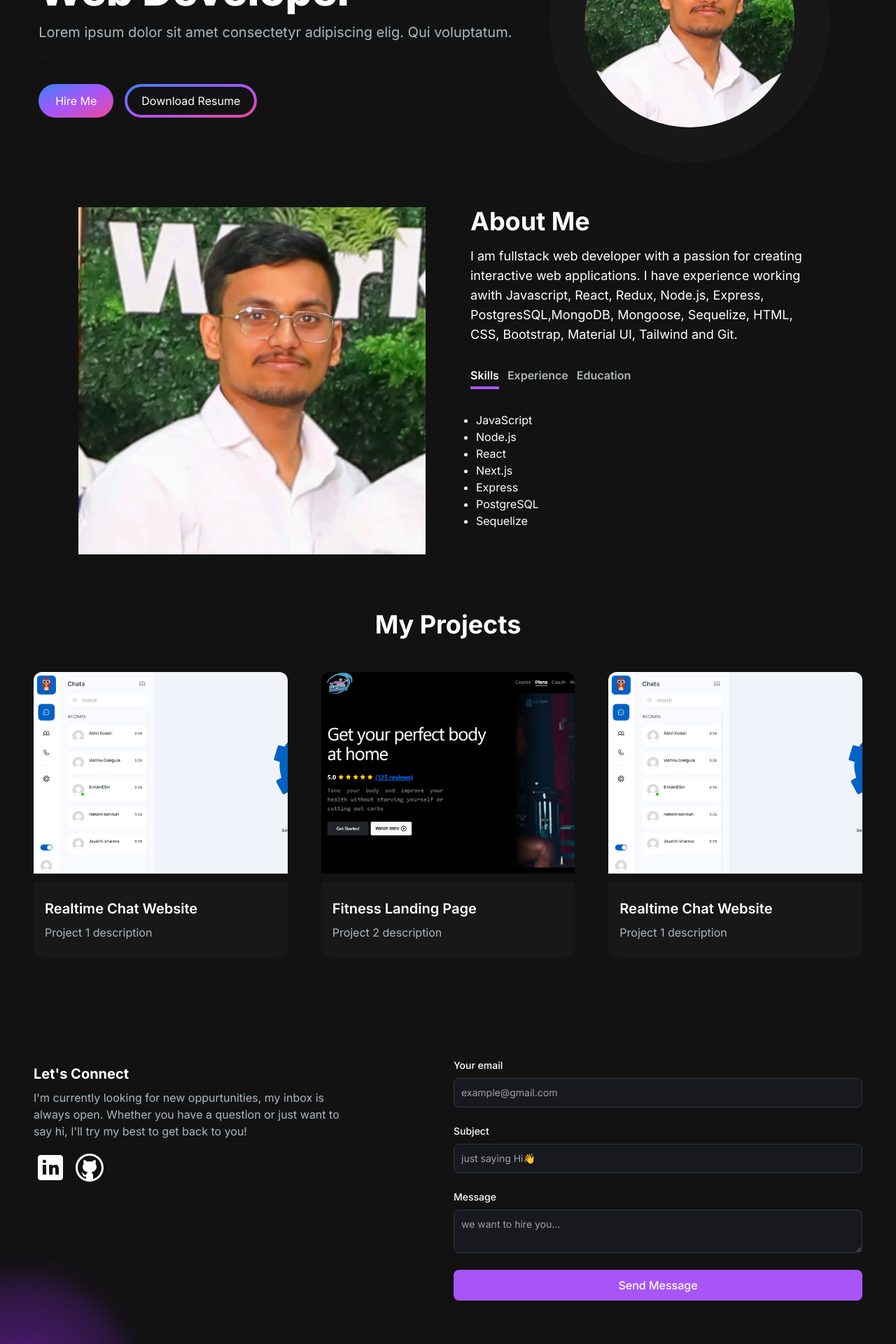
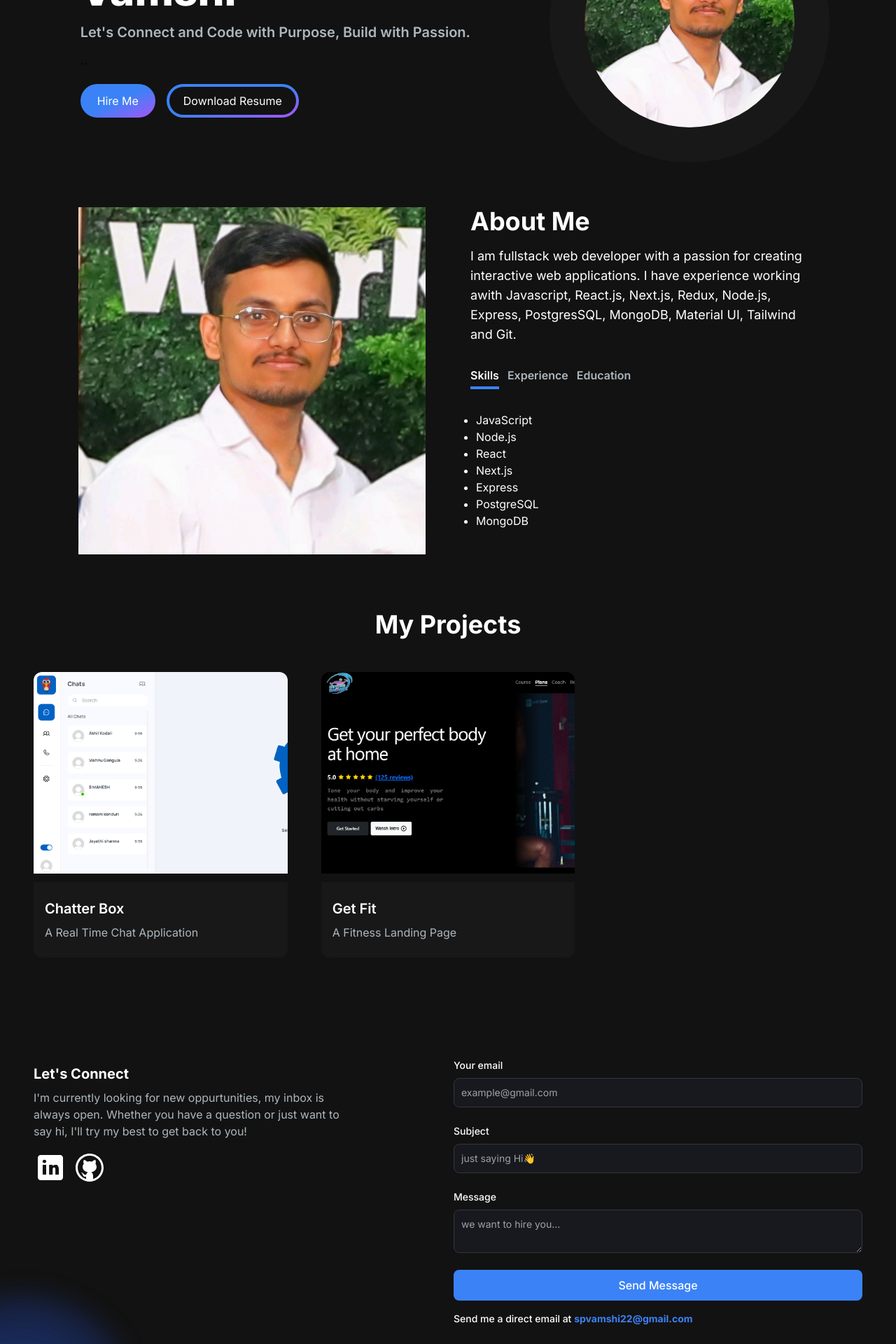
Before and after one commit to sp-vamshi/portfolio, a Next.js app: page / in a window 1280 px wide. Shown: the part 280-2200 px from the top of the page at 70% size. Built offline with nearby package versions, Linux system fonts and the light colour scheme.

Commit message:
Done with email feature

```diff
--- a/package.json
+++ b/package.json
@@ -9,13 +9,13 @@
     "lint": "next lint"
   },
   "dependencies": {
+    "@emailjs/browser": "^4.4.1",
     "@heroicons/react": "^2.1.3",
     "framer-motion": "^11.1.9",
     "next": "14.2.3",
     "react": "^18",
     "react-dom": "^18",
-    "react-type-animation": "^3.2.0",
-    "resend": "^3.2.0"
+    "react-type-animation": "^3.2.0"
   },
   "devDependencies": {
     "eslint": "^8",
--- a/src/app/components/AboutSection.jsx
+++ b/src/app/components/AboutSection.jsx
@@ -15,7 +15,7 @@ const TAB_DATA = [
         <li>Next.js</li>
         <li>Express</li>
         <li>PostgreSQL</li>
-        <li>Sequelize</li>
+        <li>MongoDB</li>
       </ul>
     ),
   },
@@ -24,8 +24,8 @@ const TAB_DATA = [
     id: "Experience",
     content: (
       <ul className="list-disc pl-2">
-        <li>AWS Cloud Practitioner</li>
-        <li>Google Professional Cloud Developer</li>
+        <li>Software Developer | Kodecorp Technology Solutions | 2023 - Present </li>
+        <li>MERN Developer (Internship)</li>
       </ul>
     ),
   },
@@ -34,8 +34,8 @@ const TAB_DATA = [
     id: "Education",
     content: (
       <ul className="list-disc pl-2">
-        <li>Fullstack Academy of Code</li>
-        <li>University of California, Santa Cruz</li>
+        <li>B.Com Computer Applications</li>
+        <li>Osmania University, Hyderabad</li>
       </ul>
     ),
   },
@@ -59,9 +59,8 @@ export default function AboutSection() {
           <h2 className="text-4xl font-bold text-white mb-4">About Me</h2>
           <p className="text-base lg:text-lg">
             I am fullstack web developer with a passion for creating interactive
-            web applications. I have experience working awith Javascript, React,
-            Redux, Node.js, Express, PostgresSQL,MongoDB, Mongoose, Sequelize,
-            HTML, CSS, Bootstrap, Material UI, Tailwind and Git.
+            web applications. I have experience working awith Javascript, React.js, Next.js,
+            Redux, Node.js, Express, PostgresSQL, MongoDB, Material UI, Tailwind and Git.
           </p>
           <div className="flex flex-row justify-start mt-8">
             <TabButton
--- a/src/app/components/EmailSection.jsx
+++ b/src/app/components/EmailSection.jsx
@@ -4,37 +4,44 @@ import LinkedinIcon from "../../../public/linkedin.svg";
 import GithubIcon from "../../../public/github.svg";
 import Link from "next/link";
 import Image from "next/image";
+import emailjs from '@emailjs/browser';
 
 export default function EmailSection() {
 
-  const [emailSubmitted, setEmailSubmitted] = useState(false);
+  const [emailSubmitting, setEmailSubmitting] = useState(false);
+  const [responseMessage, setResponseMessage] = useState({});
 
 
   const handleSubmit = async (e) => {
     e.preventDefault();
     const data = {
-      email: e.target.email.value,
+      from_mail: e.target.email.value,
       subject: e.target.subject.value,
       message: e.target.message.value,
+      to_name: "Vamshi Sasupalli",
     };
+    const serviceId = process.env.NEXT_PUBLIC_EMAILJS_SERVICE_ID
+    const templateId = process.env.NEXT_PUBLIC_EMAILJS_TEMPLATE_ID
+    const publicId = process.env.NEXT_PUBLIC_EMAILJS_PUBLIC_ID
 
-    const JSONData = JSON.stringify(data);
-    const endPoint = "/api/send";
+    try {
+      setEmailSubmitting(true)
+      const response = await emailjs.send(
+        serviceId,
+        templateId,
+        data,
+        publicId
+      )
+      if (response?.text == 'OK') {
+        setResponseMessage({ success: "Email sent successfully." })
+        setEmailSubmitting(false)
+      }
+    } catch (error) {
+      setResponseMessage({ error: "Unable to send email at the moment 😕." })
+      setEmailSubmitting(false)
+    }
 
-    const options = {
-      method: "POST",
-      headers: {
-        "Content-Type": "application/json",
-      },
-      body: JSONData,
-    };
 
-    const response = await fetch(endPoint, options);
-    const resData = await response.json();
-
-    if (response.status === 200 ) {
-      setEmailSubmitted(true);
-    }
   };
 
   return (
@@ -48,16 +55,16 @@ export default function EmailSection() {
           to get back to you!
         </p>
         <div className="socials flex flex-row gap-2">
-          <Link href={"#"}>
+          <Link target="_blank" href={"https://www.linkedin.com/in/vamshi-sasupilli"}>
             <Image src={LinkedinIcon} alt="LinkedIn" />
           </Link>
-          <Link href={"#"}>
+          <Link target="_blank" href={"https://github.com/sp-vamshi/"}>
             <Image src={GithubIcon} alt="LinkedIn" />
           </Link>
         </div>
       </div>
       <div>
-        <form className="flex flex-col" onSubmit={handleSubmit}>
+        <form id="contactForm" className="flex flex-col" onSubmit={handleSubmit}>
           <div className="mb-6">
             <label
               htmlFor="email"
@@ -108,17 +115,25 @@ export default function EmailSection() {
           </div>
           <button
             type="submit"
+            id="submitBtn"
+            disabled={emailSubmitting}
             className="bg-primary-500 hover:bg-primary-600 text-white font-medium py-2.5 px-5 rounded-lg w-full"
           >
             Send Message
           </button>
-          {
-            emailSubmitted && (
-              <p className="text-green-500 text-sm mt-2">Email sent successfully!</p>
-            )
+          <div>
 
-          }
+            {responseMessage.success &&
+              <p className="text-green-500 text-sm mt-2">{responseMessage?.success}</p>
+            }
 
+            {
+              responseMessage.error &&
+              <p className="text-red-500 text-sm mt-2">{responseMessage?.error}</p>
+            }
+          </div>
+          {/* <div className="border-t-[#bec4e4] border-b-2 mt-4 text-white"></div> */}
+          <p className="text-white text-sm font-medium mt-4">Send me a direct email at  {" "} <a href="mailto:spvamshi22@gmail.com" className="font-bold text-primary-500 text-sm mb-2">spvamshi22@gmail.com</a></p>
         </form>
       </div>
     </section>
--- a/src/app/components/Footer.jsx
+++ b/src/app/components/Footer.jsx
@@ -1,10 +1,11 @@
-import React from "react";
+import Logo from "./Logo"
 
 export default function Footer() {
   return (
     <footer className="footer border border-t-[#33353F] border-l-transparent border-r-transparent text-white ">
       <div className="container p-12 flex justify-between">
-        <span>LOGO</span>
+        {/* <span>LOGO</span> */}
+        <Logo />
         <p className="text-slate-600">All rights reserved.</p>
       </div>
     </footer>
--- a/src/app/components/HeroSection.jsx
+++ b/src/app/components/HeroSection.jsx
@@ -5,6 +5,16 @@ import { TypeAnimation } from "react-type-animation";
 import { motion } from "framer-motion";
 
 function HeroSection() {
+
+  const handleHireMe = () => {
+    const contactForm = document.getElementById("submitBtn")
+    contactForm?.scrollIntoView({ behavior: "smooth" })
+    setTimeout(() => {
+      const emailInput = document.getElementById("email")
+      emailInput?.focus()
+    }, 500);
+  }
+
   return (
     <section>
       <div className="grid grid-cols-1 sm:grid-cols-12">
@@ -25,30 +35,25 @@ function HeroSection() {
                 1000,
                 "MERN Developer",
                 1000,
-                "Web Developer",
-                1000,
-                "Software Developer",
-                1000,
               ]}
               wrapper="span"
               speed={35}
               repeat={Infinity}
             />
           </h1>
-          <p className="text-[#ADB7BE] text-base sm:text-lg mb-6 lg:text-xl">
-            Lorem ipsum dolor sit amet consectetyr adipiscing elig. Qui
-            voluptatum.
+          <p className="text-[#ADB7BE] text-base sm:text-lg mb-6 lg:text-xl font-semibold">
+            Let&apos;s Connect and Code with Purpose, Build with Passion.
           </p>
           ``
           <div>
-            <button className="px-6 py-3 w-full sm:w-fit rounded-full mr-4 bg-gradient-to-br from-blue-500 via-primary-500 to-secondary-500 hover:bg-slate-200 text-white">
+            <button onClick={handleHireMe} className="px-6 py-3 w-full sm:w-fit rounded-full mr-4 bg-gradient-to-br from-blue-500 via-primary-500 to-secondary-500 hover:bg-slate-200 text-white">
               Hire Me
             </button>
             <button className="px-1 py-1 w-full sm:w-fit rounded-full bg-gradient-to-br from-b from-blue-500 via-primary-500 to-secondary-500 hover:bg-slate-800 text-white mt-3">
-              <span className="block bg-[#121212] hover:bg-slate-800 rounded-full px-5 py-2">
+              <a target="_blank" href="https://drive.google.com/file/d/13xUA5NQZZ4COEWAihMIldGmZgIhIgyZq/view?usp=drivesdk" className="block bg-[#121212] hover:bg-slate-800 rounded-full px-5 py-2">
                 {" "}
                 Download Resume{" "}
-              </span>
+              </a>
             </button>
           </div>
         </motion.div>
--- /dev/null
+++ b/src/app/components/Logo.jsx
@@ -0,0 +1,11 @@
+
+const Logo = ({className}) => {
+    const logo = "<Vamshi/>"
+  return (
+    <div>
+        <h1 className="font-extrabold text-transparent bg-clip-text bg-gradient-to-r from-primary-400 to-secondary-600">{logo}</h1>
+    </div>
+  )
+}
+
+export default Logo
--- a/src/app/components/Navbar.jsx
+++ b/src/app/components/Navbar.jsx
@@ -4,6 +4,7 @@ import React, { useState } from "react";
 import NavLink from "./NavLink";
 import { Bars3Icon, XMarkIcon } from "@heroicons/react/24/solid";
 import MenuOverlay from "./MenuOverlay";
+import Logo from "./Logo"
 
 const navLinks = [
   {
@@ -22,7 +23,6 @@ const navLinks = [
 
 export default function Navbar() {
   const [navbarOpen, setNavBarOpen] = useState(false);
-  console.log(navbarOpen)
 
   return (
     <nav className="fixed top-0 left-0 right-0 z-10 bg-[#121212] bg-opacity-100">
@@ -31,7 +31,7 @@ export default function Navbar() {
           className="text-2xl md:text-4xl text-white font-semibold"
           href={"/"}
         >
-          LOGO
+          <Logo />
         </Link>
         <div className="mobile-menu block md:hidden">
           {navbarOpen ? (
--- a/src/app/components/ProjectCard.jsx
+++ b/src/app/components/ProjectCard.jsx
@@ -4,7 +4,7 @@ import Link from "next/link";
 
 export default function ProjectCard({ imgUrl, title, description, gitUrl, previewUrl }) {
   return (
-    <div>
+    <>
       <div
         className="h-52 md:h-72 rounded-t-xl relative group"
         style={{ background: `url(${imgUrl})`, backgroundSize: "cover" }}
@@ -30,6 +30,6 @@ export default function ProjectCard({ imgUrl, title, description, gitUrl, previe
         <h5 className="text-xl font-semibold mb-2">{title}</h5>
         <p className="text-[#ADB7BE]">{description}</p>
       </div>
-    </div>
+    </>
   );
 }
--- a/src/app/components/ProjectSection.jsx
+++ b/src/app/components/ProjectSection.jsx
@@ -6,8 +6,8 @@ import { motion, useInView } from "framer-motion";
 const projectsData = [
   {
     id: 1,
-    title: "Realtime Chat Website",
-    description: "Project 1 description",
+    title: "Chatter Box",
+    description: "A Real Time Chat Application",
     image: "/Images/projects/image2.png",
     tag: ["Web"],
     gitUrl: "https://github.com/sp-vamshi/ChatApp",
@@ -15,21 +15,12 @@ const projectsData = [
   },
   {
     id: 2,
-    title: "Fitness Landing Page",
-    description: "Project 2 description",
+    title: "Get Fit",
+    description: "A Fitness Landing Page",
     image: "/Images/projects/image1.png",
     tag: ["Web"],
     gitUrl: "https://github.com/sp-vamshi/fitness-app",
     previewUrl: "https://getfitbyabhi.vercel.app/",
-  },
-  {
-    id: 3,
-    title: "Realtime Chat Website",
-    description: "Project 1 description",
-    image: "/Images/projects/image2.png",
-    tag: ["Web"],
-    gitUrl: "https://github.com/sp-vamshi/ChatApp",
-    previewUrl: "https://chatter-box-flame.vercel.app/",
   },
 ];
 
--- a/tailwind.config.js
+++ b/tailwind.config.js
@@ -17,8 +17,9 @@ module.exports = {
     },
     colors:{
       ...colors,
-      primary: colors.purple,
-      secondary: colors.pink,
+      primary: colors.blue,
+      secondary: colors.purple,
+      logoPrimary: colors.Fuchsia
     },
   },
   plugins: [],
```
Also changed, not shown: src/app/api/send/route.js (deleted, +0 -28 lines), 1 other file (tests, documents, lock files or other folders).
